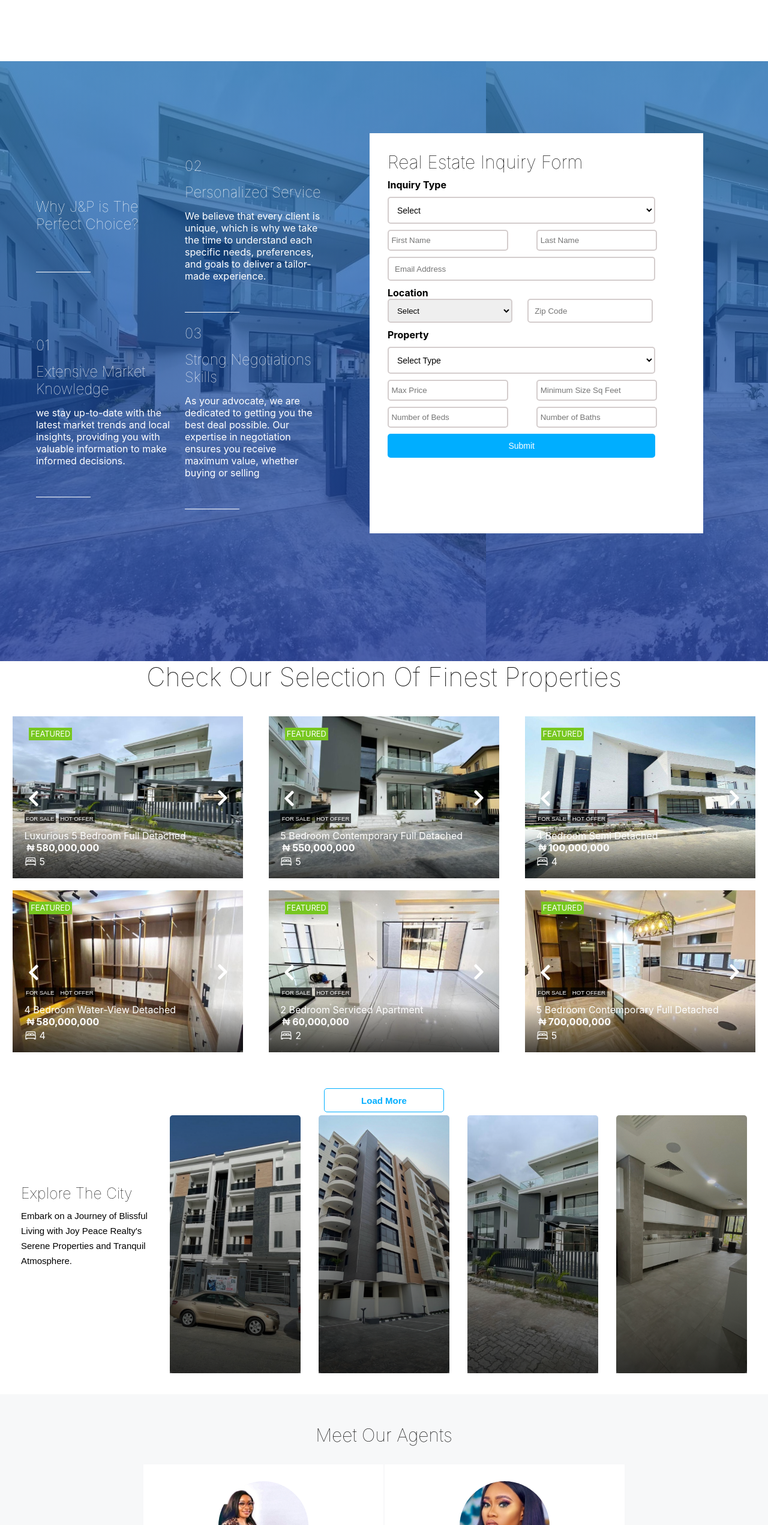
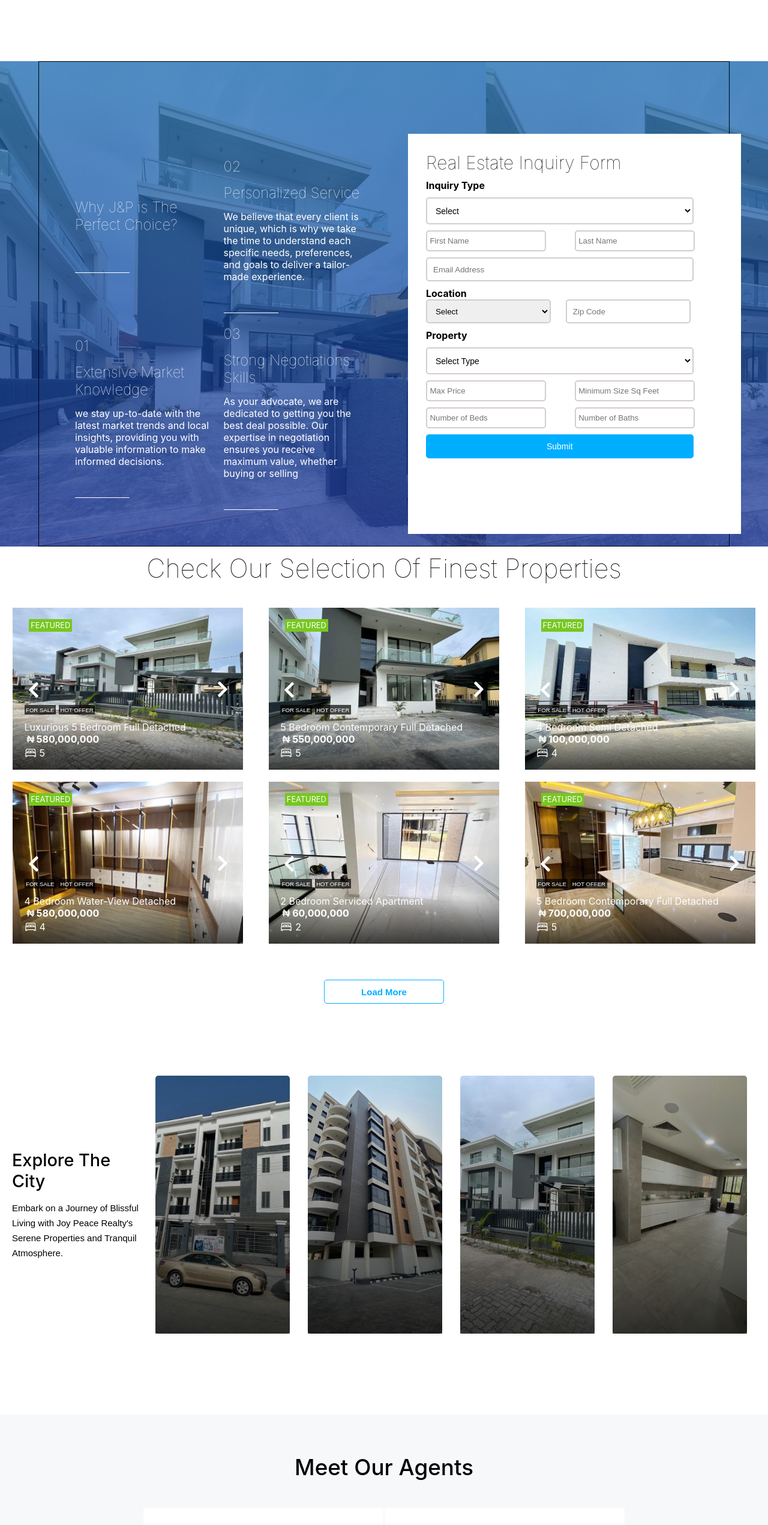
Before and after one commit to SudoSantos/joy-peace-realty, a React (Create React App) app: page / in a window 1280 px wide. Shown: the part 2504-5046 px from the top of the page at 60% size. Built offline with nearby package versions, Linux system fonts and the light colour scheme.

Commit message:
Form section modified

```diff
--- a/src/components/Agents/Agents.css
+++ b/src/components/Agents/Agents.css
@@ -9,8 +9,9 @@
     color: black;
     display: flex;
     justify-content: center;
-    font-size: 30px;
-    font-weight: lighter;
+    font-size: 2.3rem;
+    margin: 15px 0;
+    font-weight: 500;
   }
 
 
--- a/src/components/Explore/Explore.css
+++ b/src/components/Explore/Explore.css
@@ -1,7 +1,10 @@
 .ln-img{
     display: flex;
+    /* background-color: white; */
+    align-items: center;
     justify-content: space-between;
     padding: 20px;
+    margin: 100px 0;
 }
 
 .image-cntr{
@@ -9,7 +12,7 @@
     position: relative;
     height: 430px;
     margin: 15px;
-    margin-top: -50px;
+    /* margin-top: -50px; */
 }
 
 .image-cntr::after{
@@ -37,16 +40,17 @@
 
 .text-cntr{
     width: 20%;
-    vertical-align: center;
-    margin-top: -50px;
-    margin: 15px;
+    /* vertical-align: center; */
+    /* margin-top: -50px; */
+    /* border: 1px solid; */
+    /* margin: 15px; */
     /* line-height: 50px; */
 }
 
 .text-cntr h3{
-    font-weight: lighter;
-    font-size: 25px;
-    margin-bottom: 10px;
+    font-weight: 500;
+    font-size: 1.8rem;
+    margin-bottom: 15px;
 }
 
 .text-cntr p{
--- a/src/components/Explore/Explore.jsx
+++ b/src/components/Explore/Explore.jsx
@@ -1,20 +1,20 @@
-import React from 'react'
-import './Explore.css';
-import explore1 from '../../assets/explore1.jpg';
-import explore2 from '../../assets/explore2.jpg';
-import explore3 from '../../assets/explore3.jpg';
-import explore4 from '../../assets/explore4.jpg';
+import React from "react";
+import "./Explore.css";
+import explore1 from "../../assets/explore1.jpg";
+import explore2 from "../../assets/explore2.jpg";
+import explore3 from "../../assets/explore3.jpg";
+import explore4 from "../../assets/explore4.jpg";
 
 const Explore = () => {
   return (
     <section className="ln-img">
+
       <div className="text-cntr">
-          <div style={{transform:' translateY(50px)'}}>
           <h3>Explore The City</h3>
-          <p>Embark on a Journey of Blissful Living with Joy Peace Realty's
+          <p>
+            Embark on a Journey of Blissful Living with Joy Peace Realty's
             Serene Properties and Tranquil Atmosphere.
           </p>
-          </div>
       </div>
 
       <div className="image-cntr">
@@ -33,7 +33,7 @@ const Explore = () => {
         <img src={explore4} alt="" />
       </div>
     </section>
-  )
-}
+  );
+};
 
 export default Explore;
--- a/src/components/Form/Form.css
+++ b/src/components/Form/Form.css
@@ -1,15 +1,18 @@
 .big-container{
     width: 100%;
-    height: 1000px;
+    /* height: 1000px; */
     background-image: linear-gradient(rgba(31, 109, 173, 0.7),rgba(18, 44, 150, 0.7)), url(../../assets/banner.jpg)
-
   }
 
 .parts {
     display: flex;
-    min-height: 600px;
-    max-width: 90vw;
+    width: 90%;
+    height: fit-content;
+    /* min-height: 600px;
+    max-width: 90vw; */
+    margin: 10px auto;
     padding: 20px;
+    border: 1px solid ;
   }
 
 
@@ -20,7 +23,7 @@
     margin-top: 100px;
  }
 
-.part.one {
+.one {
     display: grid;
     grid-template-columns: repeat(2, 1fr);
     grid-template-rows: repeat(2, auto);
```
Lines whose indentation alone changed are shown as unchanged.
